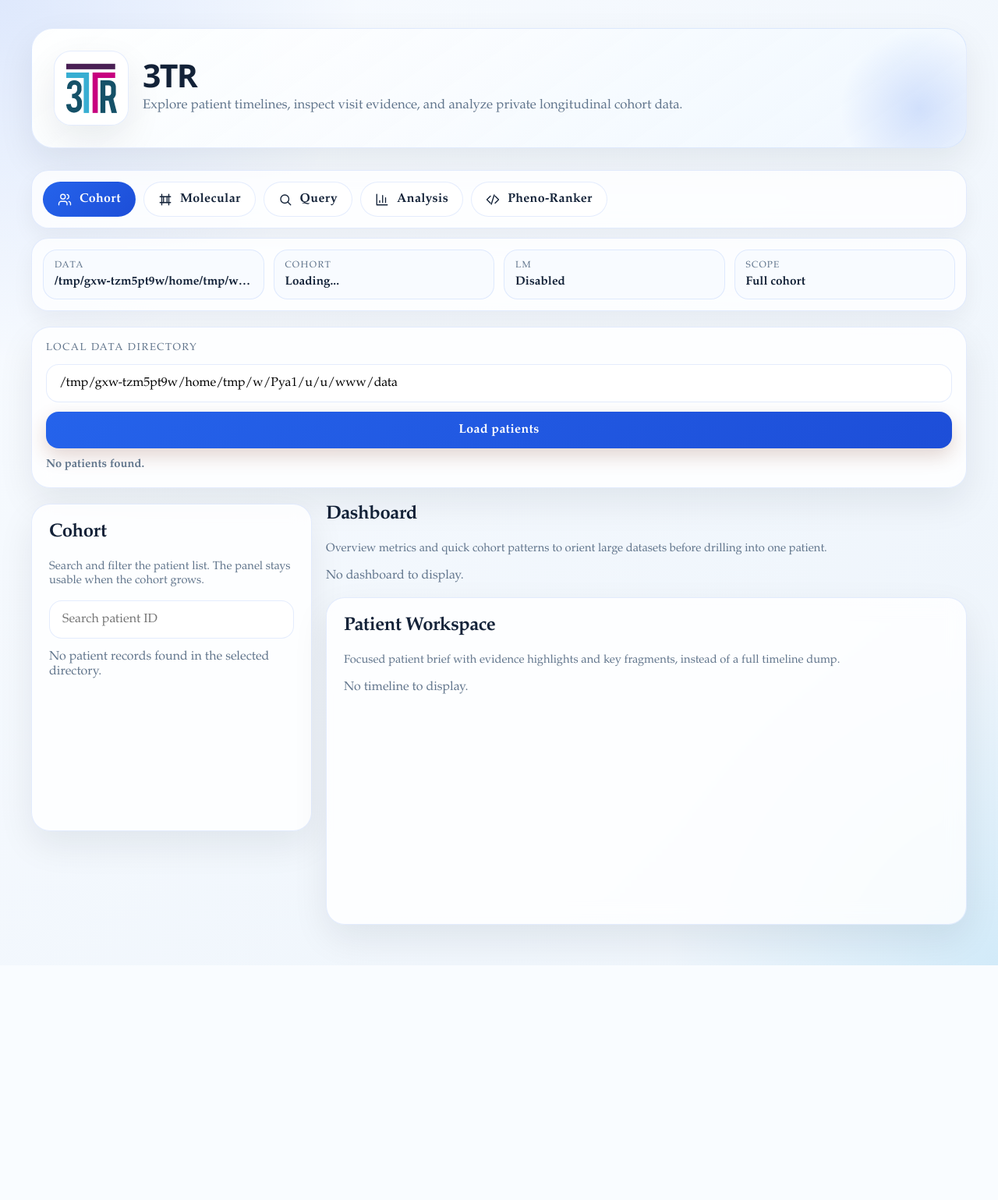
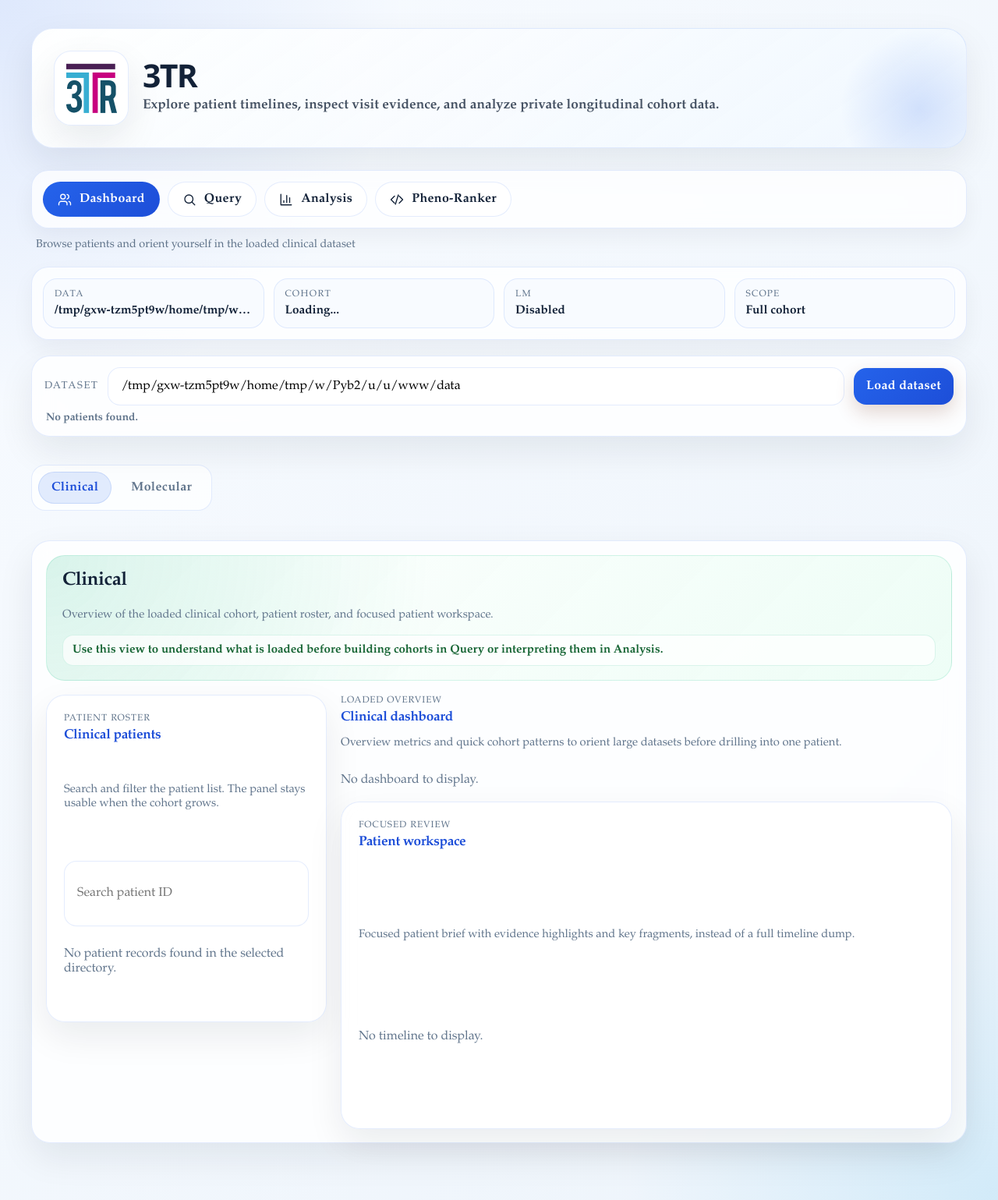
Before and after one commit to CNAG-Biomedical-Informatics/cohortome, a FastAPI app: page / in a window 1280 px wide. Shown: the whole page at 78% size. Before the commit the page ends 1238 px from the top, so only its background shows below. Run offline with FastAPI, Linux system fonts and the light colour scheme; data that the repository does not hold is empty; parts of the project's set-up code (start-up, migrations or seed data) failed here and were passed over.

Commit message:
Refine dashboard and pheno workflow

```diff
--- a/static/app.css
+++ b/static/app.css
@@ -126,6 +126,36 @@
       .tab-panel.active {
         display: block;
       }
+      .dashboard-subtabs {
+        display: inline-flex;
+        gap: 8px;
+        margin: 16px 0 18px;
+        padding: 8px;
+        border-radius: 18px;
+        border: 1px solid var(--line);
+        background: rgba(255, 255, 255, 0.72);
+      }
+      .dashboard-subtab {
+        width: auto;
+        padding: 10px 16px;
+        border-radius: 999px;
+        border: 1px solid transparent;
+        background: transparent;
+        color: var(--muted);
+        box-shadow: none;
+      }
+      .dashboard-subtab.active {
+        background: rgba(37, 99, 235, 0.12);
+        color: var(--accent-deep);
+        border-color: rgba(37, 99, 235, 0.14);
+        font-weight: 700;
+      }
+      .dashboard-subpanel {
+        display: none;
+      }
+      .dashboard-subpanel.active {
+        display: block;
+      }
       .hero {
         margin-bottom: 28px;
         padding: 28px;
@@ -146,6 +176,14 @@
       }
       .hero-copy {
         min-width: 0;
+      }
+      .hero-copy p {
+        margin-top: 8px;
+        max-width: none;
+        font-size: 1.08rem;
+        line-height: 1.45;
+        color: color-mix(in srgb, var(--ink) 78%, white);
+        font-weight: 600;
       }
       .hero-logo {
         width: 96px;
@@ -382,6 +420,29 @@
         font-size: 0.94rem;
         font-weight: 600;
       }
+      .dashboard-panel-frame {
+        gap: 18px;
+      }
+      .dashboard-hero {
+        padding: 18px 20px;
+        border-radius: 24px;
+      }
+      .dashboard-hero-clinical {
+        background:
+          radial-gradient(circle at top left, rgba(16, 185, 129, 0.16), transparent 42%),
+          linear-gradient(135deg, rgba(255, 255, 255, 0.96), rgba(236, 253, 245, 0.92));
+        border: 1px solid rgba(16, 185, 129, 0.16);
+      }
+      .dashboard-hero-note {
+        margin-top: 10px;
+        padding: 10px 12px;
+        border-radius: 14px;
+        background: rgba(255, 255, 255, 0.72);
+        border: 1px solid rgba(16, 185, 129, 0.14);
+        color: #166534;
+        font-size: 0.94rem;
+        font-weight: 600;
+      }
       .molecular-status-strip {
         padding: 8px 2px 2px;
       }
@@ -1223,6 +1329,25 @@
       .load-status.loading {
         color: var(--accent-deep);
       }
+      .dashboard-loader {
+        gap: 8px;
+        padding: 14px 16px;
+      }
+      .dashboard-loader-row {
+        display: grid;
+        grid-template-columns: auto minmax(0, 1fr) auto;
+        align-items: center;
+        gap: 12px;
+      }
+      .dashboard-loader-row label {
+        margin: 0;
+        white-space: nowrap;
+      }
+      .dashboard-loader .load-status {
+        min-height: 0;
+        font-size: 0.86rem;
+        padding-left: 2px;
+      }
       .dashboard-shell {
         display: grid;
         grid-template-columns: 360px minmax(0, 1fr);
@@ -1232,6 +1357,33 @@
       .dashboard-shell > section, .detail-shell {
         padding: 22px;
         min-height: 420px;
+      }
+      .dashboard-section-stack {
+        display: grid;
+        gap: 18px;
+      }
+      .dashboard-section-card {
+        display: grid;
+        gap: 12px;
+      }
+      .dashboard-section-header {
+        display: flex;
+        justify-content: space-between;
+        align-items: flex-start;
+        gap: 12px;
+      }
+      .dashboard-card-eyebrow {
+        font-size: 0.74rem;
+        letter-spacing: 0.08em;
+        text-transform: uppercase;
+        color: var(--muted);
+        margin-bottom: 4px;
+      }
+      .dashboard-section-card h3 {
+        margin: 0;
+        font-size: 1.08rem;
+        line-height: 1.35;
+        color: var(--accent-deep);
       }
       h2, h3 {
         margin-top: 0;
--- a/templates/index.html
+++ b/templates/index.html
@@ -23,7 +23,7 @@
       </div>
 
       <div class="tab-bar">
-        <button id="cohortTabBtn" class="tab-btn active" type="button">
+        <button id="dashboardTabBtn" class="tab-btn active" type="button">
           <span class="tab-btn-icon" aria-hidden="true">
             <svg viewBox="0 0 24 24" fill="none" stroke="currentColor" stroke-width="1.8" stroke-linecap="round" stroke-linejoin="round">
               <path d="M16 21v-2a4 4 0 0 0-4-4H6a4 4 0 0 0-4 4v2"></path>
@@ -32,20 +32,7 @@
               <path d="M16 3.13a4 4 0 0 1 0 7.75"></path>
             </svg>
           </span>
-          <span>Cohort</span>
-        </button>
-        <button id="molecularTabBtn" class="tab-btn" type="button">
-          <span class="tab-btn-icon" aria-hidden="true">
-            <svg viewBox="0 0 24 24" fill="none" stroke="currentColor" stroke-width="1.8" stroke-linecap="round" stroke-linejoin="round">
-              <path d="M6 3v18"></path>
-              <path d="M18 3v18"></path>
-              <path d="M3 7h18"></path>
-              <path d="M3 17h18"></path>
-              <path d="M9 7v10"></path>
-              <path d="M15 7v10"></path>
-            </svg>
-          </span>
-          <span>Molecular</span>
+          <span>Dashboard</span>
         </button>
         <button id="queryTabBtn" class="tab-btn" type="button">
           <span class="tab-btn-icon" aria-hidden="true">
@@ -88,40 +75,65 @@
         <div class="context-pill"><span>Scope</span><strong id="contextScope">Full cohort</strong></div>
       </div>
 
-      <section id="cohortTab" class="tab-panel active">
-        <div class="controls">
-          <label for="dataDir">Local data directory</label>
+      <section id="dashboardTab" class="tab-panel active">
+        <div class="controls dashboard-loader">
+          <div class="dashboard-loader-row">
+            <label for="dataDir">Dataset</label>
             <input id="dataDir" value="{{ default_data_dir }}">
-          <button id="loadBtn" type="button">Load patients</button>
-          <div id="loadStatus" class="load-status">Choose a folder and click Load patients.</div>
+            <button id="loadBtn" type="button">Load dataset</button>
           </div>
-
-          <section>
+          <div id="loadStatus" class="load-status">Choose a folder and click Load dataset.</div>
+        </div>
+        <div class="dashboard-subtabs">
+          <button id="dashboardClinicalBtn" type="button" class="dashboard-subtab active">Clinical</button>
+          <button id="dashboardMolecularBtn" type="button" class="dashboard-subtab">Molecular</button>
+        </div>
+        <section id="dashboardClinicalPanel" class="dashboard-subpanel active">
+          <div class="controls dashboard-panel-frame">
+            <section class="dashboard-hero dashboard-hero-clinical">
+              <h2>Clinical</h2>
+              <div class="section-note">Overview of the loaded clinical cohort, patient roster, and focused patient workspace.</div>
+              <div class="dashboard-hero-note">Use this view to understand what is loaded before building cohorts in Query or interpreting them in Analysis.</div>
+            </section>
             <div class="dashboard-shell">
-              <section>
-                <h2>Cohort</h2>
+              <section class="dashboard-section-card">
+                <div class="dashboard-section-header">
+                  <div>
+                    <div class="dashboard-card-eyebrow">Patient roster</div>
+                    <h3>Clinical patients</h3>
+                  </div>
+                </div>
                 <div class="section-note">Search and filter the patient list. The panel stays usable when the cohort grows.</div>
                 <input id="patientSearch" class="patient-search" placeholder="Search patient ID">
                 <div id="patients" class="patient-list empty">No patients loaded.</div>
               </section>
+              <div class="dashboard-section-stack">
+                <section class="dashboard-section-card">
+                  <div class="dashboard-section-header">
                     <div>
-                <section>
-                  <h2>Dashboard</h2>
+                      <div class="dashboard-card-eyebrow">Loaded overview</div>
+                      <h3>Clinical dashboard</h3>
+                    </div>
+                  </div>
                   <div class="section-note">Overview metrics and quick cohort patterns to orient large datasets before drilling into one patient.</div>
-                  <div id="dashboard" class="empty">Load patients to build the dashboard.</div>
+                  <div id="dashboard" class="empty">Load dataset to build the dashboard.</div>
                 </section>
-                <div class="detail-shell" style="margin-top:18px;">
-                  <h2>Patient Workspace</h2>
+                <div class="detail-shell dashboard-section-card">
+                  <div class="dashboard-section-header">
+                    <div>
+                      <div class="dashboard-card-eyebrow">Focused review</div>
+                      <h3>Patient workspace</h3>
+                    </div>
+                  </div>
                   <div class="section-note">Focused patient brief with evidence highlights and key fragments, instead of a full timeline dump.</div>
                   <div id="detail" class="empty">Select a patient to inspect the patient workspace.</div>
                 </div>
               </div>
             </div>
+          </div>
         </section>
-      </section>
-
-      <section id="molecularTab" class="tab-panel">
-        <div class="controls">
+        <section id="dashboardMolecularPanel" class="dashboard-subpanel">
+          <div class="controls dashboard-panel-frame">
             <section class="molecular-hero">
               <h2>Molecular</h2>
               <div class="section-note">Overview of all loaded molecular datasets, their coverage, and basic transcriptomics-oriented summary statistics.</div>
@@ -154,6 +166,7 @@
               <div id="analysisMolecularResult" class="molecular-result empty" style="margin-top:12px;">No molecular expression summary yet.</div>
             </details>
           </div>
+        </section>
       </section>
 
       <section id="queryTab" class="tab-panel">
@@ -288,17 +301,18 @@
               <div id="phenoSavedCohortsSelection" class="section-note">No saved cohorts attached as separate references.</div>
               <div id="phenoSavedCohorts" class="empty">No saved cohorts yet.</div>
             </details>
-            <div class="pheno-actions" style="margin-top:12px;">
-              <button id="phenoPlanBtn" type="button">Interpret request</button>
-              <button id="phenoPlanRunBtn" type="button">Interpret and run</button>
+            <div class="pheno-actions pheno-actions-primary" style="margin-top:12px;">
+              <button id="phenoPlanBtn" type="button" class="query-chip">Preview plan</button>
+              <button id="phenoRunBtn" type="button">Run Pheno-Ranker</button>
             </div>
+            <button id="phenoPlanRunBtn" type="button" class="is-hidden" aria-hidden="true" tabindex="-1">Interpret and run</button>
             <div id="phenoPlanStatus" class="pheno-status">Describe a run in natural language. The run applies to the current scope shown above.</div>
             <div id="phenoPlanMeta" class="query-meta"></div>
             <div id="phenoLmStatus" class="section-note">LM Studio model: checking...</div>
           </div>
           <div class="pheno-result-card">
-            <details>
-              <summary><h3 class="section-heading-inline"><span class="section-heading-icon" aria-hidden="true"><svg viewBox="0 0 24 24" fill="none" stroke="currentColor" stroke-width="1.8" stroke-linecap="round" stroke-linejoin="round"><path d="M9 18h6"></path><path d="M10 22h4"></path><path d="M12 2a7 7 0 0 0-4 12.75c.6.43 1 1.09 1 1.83V18h6v-1.42c0-.74.4-1.4 1-1.83A7 7 0 0 0 12 2z"></path></svg></span><span>Interpretation</span></h3></summary>
+            <details id="phenoPlanDetails">
+              <summary><h3 class="section-heading-inline"><span class="section-heading-icon" aria-hidden="true"><svg viewBox="0 0 24 24" fill="none" stroke="currentColor" stroke-width="1.8" stroke-linecap="round" stroke-linejoin="round"><path d="M9 18h6"></path><path d="M10 22h4"></path><path d="M12 2a7 7 0 0 0-4 12.75c.6.43 1 1.09 1 1.83V18h6v-1.42c0-.74.4-1.4 1-1.83A7 7 0 0 0 12 2z"></path></svg></span><span>Plan preview</span></h3></summary>
               <div class="pheno-interpretation-grid">
                 <div>
                   <h4>Interpreted Plan</h4>
@@ -371,15 +385,10 @@
               </div>
             </div>
           </details>
-          <div class="pheno-actions">
-            <button id="phenoRunBtn" type="button">Run Pheno-Ranker</button>
-            <button id="phenoExplainBtn" type="button">Explain results</button>
-            <button id="phenoExplainLlmBtn" type="button">Explain with LLM</button>
-          </div>
           <div id="phenoStatus" class="pheno-status">Choose a mode and run Pheno-Ranker.</div>
           <div id="phenoResultEmptyState" class="pheno-result-card pheno-empty-state">
             <strong>No run yet.</strong>
-            <div>Interpret a request or run Pheno-Ranker directly to reveal plots, output preview, explanations, and diagnostics.</div>
+            <div>Preview a plan or run Pheno-Ranker to reveal plots, output preview, explanations, and diagnostics.</div>
           </div>
           <div id="phenoResultWorkspace" class="is-hidden">
             <div class="pheno-result-grid">
@@ -390,7 +399,13 @@
             </div>
             <div class="pheno-result-grid">
               <div class="pheno-result-card pheno-result-card-full">
+                <div class="pheno-result-card-toolbar">
                   <h3 class="section-heading-inline"><span class="section-heading-icon" aria-hidden="true"><svg viewBox="0 0 24 24" fill="none" stroke="currentColor" stroke-width="1.8" stroke-linecap="round" stroke-linejoin="round"><path d="M12 3v18"></path><path d="M3 12h18"></path><path d="m19 5-14 14"></path><path d="m5 5 14 14"></path></svg></span><span>Explain Results</span></h3>
+                  <div class="pheno-actions pheno-actions-secondary">
+                    <button id="phenoExplainBtn" type="button" class="query-chip">Explain results</button>
+                    <button id="phenoExplainLlmBtn" type="button" class="query-chip">Explain with LLM</button>
+                  </div>
+                </div>
                 <div id="phenoExplainDetail" class="empty">Run patient mode, then click <code>Explain results</code> to summarize the top matches from <code>rank.txt</code>.</div>
               </div>
             </div>
```
Also changed, not shown: other parts of static/app.css (+62 -3 lines), app/query_store.py (+106 -8 lines), data/molecular/synthetic_transcriptome_raw_counts.csv (deleted, +0 -16 lines), data/molecular/synthetic_transcriptome_raw_counts_infliximab.csv (+16 -16 lines), data/molecular/synthetic_transcriptome_raw_counts_vedolizumab.csv (added, +16 -0 lines), data/molecular/README.md, static/app.js. Lines whose indentation alone changed are shown as unchanged.
